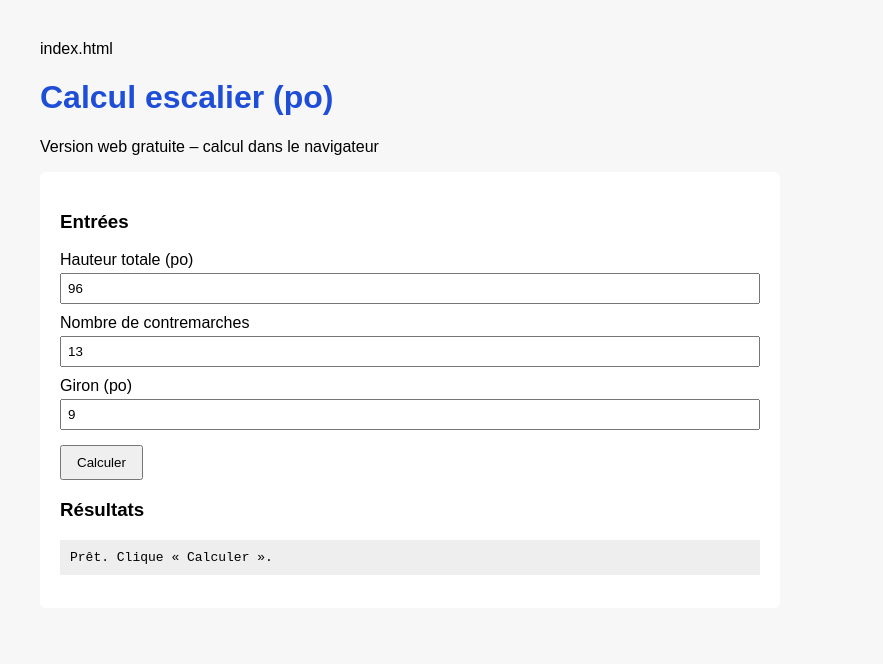
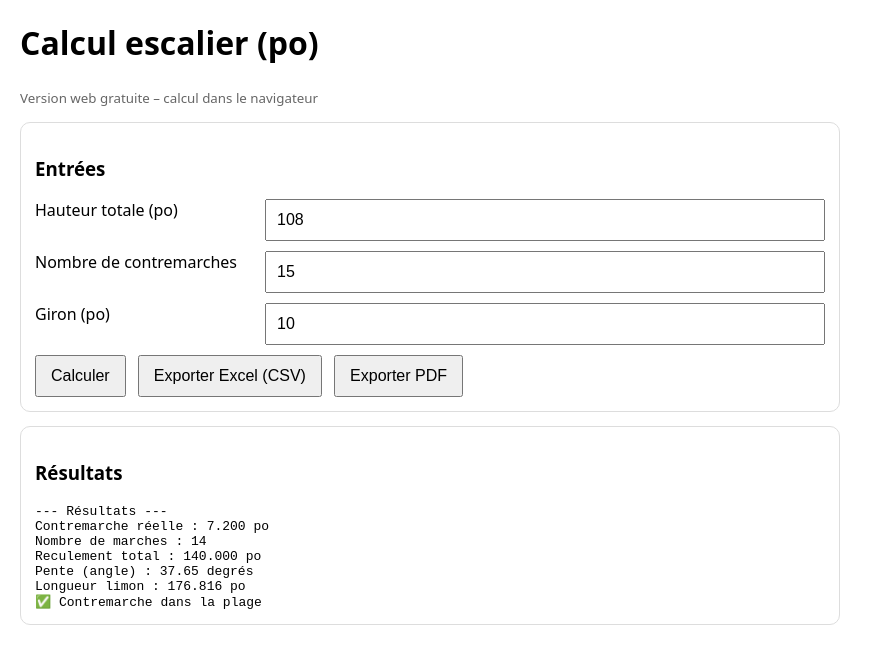
Before and after one commit to christianpoulette-eng/Calcul-escalier, a plain HTML site: page index.html in a window 1280 px wide. Both pictures are taken after a click on the button "Calculer". Shown: the whole page, without its empty margins (0-883 px from the left). Drawn offline with Linux system fonts and the light colour scheme.

Commit message:
Update index.html

```diff
--- a/index.html
+++ b/index.html
@@ -1,80 +1,135 @@
-index.html
-<!DOCTYPE html>
+<!doctype html>
 <html lang="fr">
 <head>
-  <meta charset="UTF-8">
+  <meta charset="utf-8" />
+  <meta name="viewport" content="width=device-width,initial-scale=1" />
   <title>Calcul escalier (po)</title>
   <style>
-    body {
-      font-family: Arial, sans-serif;
-      margin: 40px;
-      background: #f7f7f7;
-    }
-    h1 {
-      color: #1e4ed8;
-    }
-    .box {
-      background: white;
-      padding: 20px;
-      border-radius: 6px;
-      max-width: 700px;
-    }
-    label {
-      display: block;
-      margin-top: 10px;
-    }
-    input {
-      width: 100%;
-      padding: 6px;
-      margin-top: 4px;
-    }
-    button {
-      margin-top: 15px;
-      padding: 8px 15px;
-    }
-    pre {
-      background: #eee;
-      padding: 10px;
-      white-space: pre-wrap;
-    }
+    body{font-family:system-ui,-apple-system,Segoe UI,Roboto,Arial; margin:20px; max-width:820px}
+    .row{display:grid; grid-template-columns:220px 1fr; gap:10px; margin:10px 0}
+    input{padding:10px; font-size:16px}
+    button{padding:10px 14px; font-size:16px; cursor:pointer; margin-right:8px}
+    .card{border:1px solid #ddd; border-radius:10px; padding:14px; margin-top:14px}
+    .ok{color:#0a7a2f;font-weight:700}
+    .warn{color:#b45309;font-weight:700}
+    pre{white-space:pre-wrap; margin:0}
+    small{color:#666}
   </style>
 </head>
 <body>
+  <h1>Calcul escalier (po)</h1>
+  <small>Version web gratuite – calcul dans le navigateur</small>
 
-<h1>Calcul escalier (po)</h1>
-<p>Version web gratuite – calcul dans le navigateur</p>
-
-<div class="box">
+  <div class="card">
     <h3>Entrées</h3>
-
-  <label>Hauteur totale (po)</label>
-  <input id="h" type="number" value="96">
-
-  <label>Nombre de contremarches</label>
-  <input id="n" type="number" value="13">
-
-  <label>Giron (po)</label>
-  <input id="g" type="number" value="9">
+    <div class="row"><label>Hauteur totale (po)</label><input id="h" type="number" step="0.001" value="108"></div>
+    <div class="row"><label>Nombre de contremarches</label><input id="n" type="number" step="1" value="15"></div>
+    <div class="row"><label>Giron (po)</label><input id="g" type="number" step="0.001" value="10"></div>
 
     <button onclick="calculer()">Calculer</button>
+    <button onclick="exporterCSV()">Exporter Excel (CSV)</button>
+    <button onclick="exporterPDF()">Exporter PDF</button>
+  </div>
 
+  <div class="card">
     <h3>Résultats</h3>
-  <pre id="resultat">Prêt. Clique « Calculer ».</pre>
+    <pre id="out">Prêt. Clique « Calculer ».</pre>
   </div>
 
 <script>
-function calculer() {
+let last = null;
+
+function calcEscalier(h, n, g){
+  if (!(h>0 && n>0 && g>0)) throw new Error("Tout doit être > 0 (hauteur, contremarches, giron).");
+  const contremarche = h / n;
+  const nb_marches = n - 1;
+  const reculement = nb_marches * g;
+  if (nb_marches <= 0 || reculement <= 0) throw new Error("Entrée invalide : contremarches ≥ 2 et giron > 0.");
+
+  const angle_deg = Math.atan(h / reculement) * 180 / Math.PI;
+  const limon = Math.sqrt(h*h + reculement*reculement);
+  const conforme = (contremarche >= 6.5 && contremarche <= 7.75);
+
+  return {h,n,g, contremarche, nb_marches, reculement, angle_deg, limon, conforme, ts: new Date().toLocaleString("fr-CA")};
+}
+
+function calculer(){
+  try{
     const h = parseFloat(document.getElementById("h").value);
-  const n = parseInt(document.getElementById("n").value);
+    const n = parseInt(document.getElementById("n").value, 10);
     const g = parseFloat(document.getElementById("g").value);
 
-  if (h <= 0 || n <= 0 || g <= 0) {
-    document.getElementById("resultat").textContent =
-      "⚠️ Valeurs invalides";
-    return;
+    last = calcEscalier(h,n,g);
+
+    const r = last;
+    const lines = [
+      "--- Résultats ---",
+      `Contremarche réelle : ${r.contremarche.toFixed(3)} po`,
+      `Nombre de marches : ${r.nb_marches}`,
+      `Reculement total : ${r.reculement.toFixed(3)} po`,
+      `Pente (angle) : ${r.angle_deg.toFixed(2)} degrés`,
+      `Longueur limon : ${r.limon.toFixed(3)} po`,
+      r.conforme ? "✅ Contremarche dans la plage" : "⚠️ Contremarche hors plage (6.5 à 7.75 po)"
+    ];
+    document.getElementById("out").textContent = lines.join("\n");
+  }catch(e){
+    document.getElementById("out").textContent = "Erreur : " + e.message;
+  }
 }
 
-  const contremarche = h / n;
-  const marches = n - 1;
-  const recul = marches * g;
-  const angl
+function exporterCSV(){
+  if(!last){ alert("Fais d’abord « Calculer »."); return; }
+  const r = last;
+
+  const rows = [
+    ["Champ","Valeur"],
+    ["Date/heure", r.ts],
+    ["Hauteur totale (po)", r.h],
+    ["Nombre de contremarches", r.n],
+    ["Giron (po)", r.g],
+    ["Contremarche réelle (po)", r.contremarche.toFixed(3)],
+    ["Nombre de marches", r.nb_marches],
+    ["Reculement total (po)", r.reculement.toFixed(3)],
+    ["Pente (angle) (degrés)", r.angle_deg.toFixed(2)],
+    ["Longueur limon (po)", r.limon.toFixed(3)],
+    ["Contrôle contremarche", r.conforme ? "OK" : "Hors plage"]
+  ];
+
+  const csv = rows.map(row => row.map(v => `"${String(v).replaceAll('"','""')}"`).join(",")).join("\n");
+  const blob = new Blob([csv], {type:"text/csv;charset=utf-8"});
+  const a = document.createElement("a");
+  a.href = URL.createObjectURL(blob);
+  a.download = `escalier_${Date.now()}.csv`;
+  a.click();
+  URL.revokeObjectURL(a.href);
+}
+
+function exporterPDF(){
+  if(!last){ alert("Fais d’abord « Calculer »."); return; }
+  const r = last;
+
+  const w = window.open("", "_blank");
+  w.document.write(`
+    <html><head><meta charset="utf-8"><title>PDF Escalier</title>
+    <style>body{font-family:Arial; padding:24px}</style>
+    </head><body>
+      <h1>Calcul escalier – Résultats</h1>
+      <p>Date/heure : ${r.ts}</p>
+      <p>Hauteur : ${r.h} po</p>
+      <p>Contremarches : ${r.n}</p>
+      <p>Giron : ${r.g} po</p>
+      <hr/>
+      <p>Contremarche réelle : ${r.contremarche.toFixed(3)} po</p>
+      <p>Nombre de marches : ${r.nb_marches}</p>
+      <p>Reculement total : ${r.reculement.toFixed(3)} po</p>
+      <p>Pente : ${r.angle_deg.toFixed(2)}°</p>
+      <p>Longueur limon : ${r.limon.toFixed(3)} po</p>
+      <p>Contrôle : ${r.conforme ? "OK ✅" : "Hors plage ⚠️"}</p>
+      <script>window.print()<\/script>
+    </body></html>
+  `);
+  w.document.close();
+}
+</script>
+</body>
+</html>
```
Lines whose indentation alone changed are shown as unchanged.
